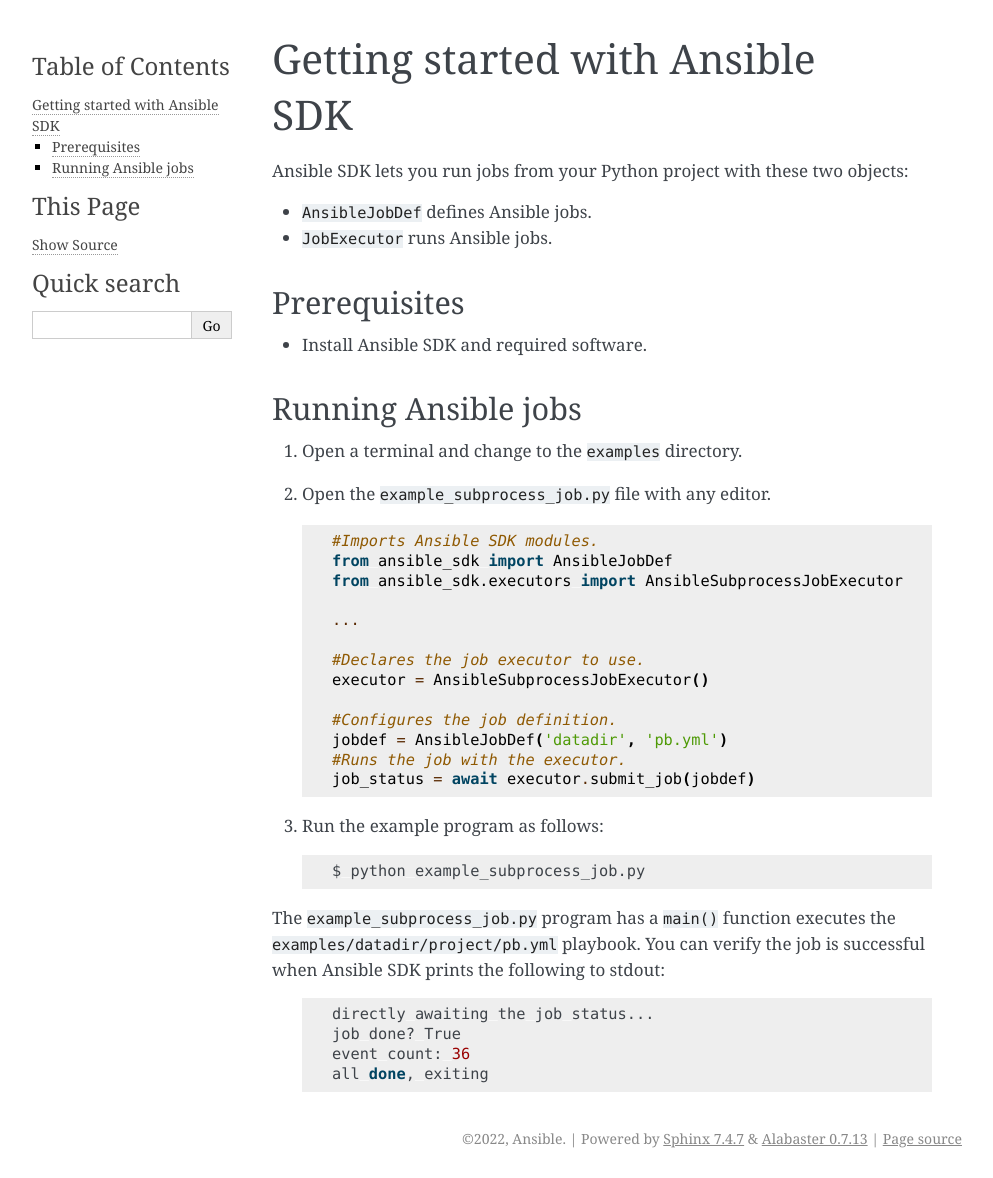
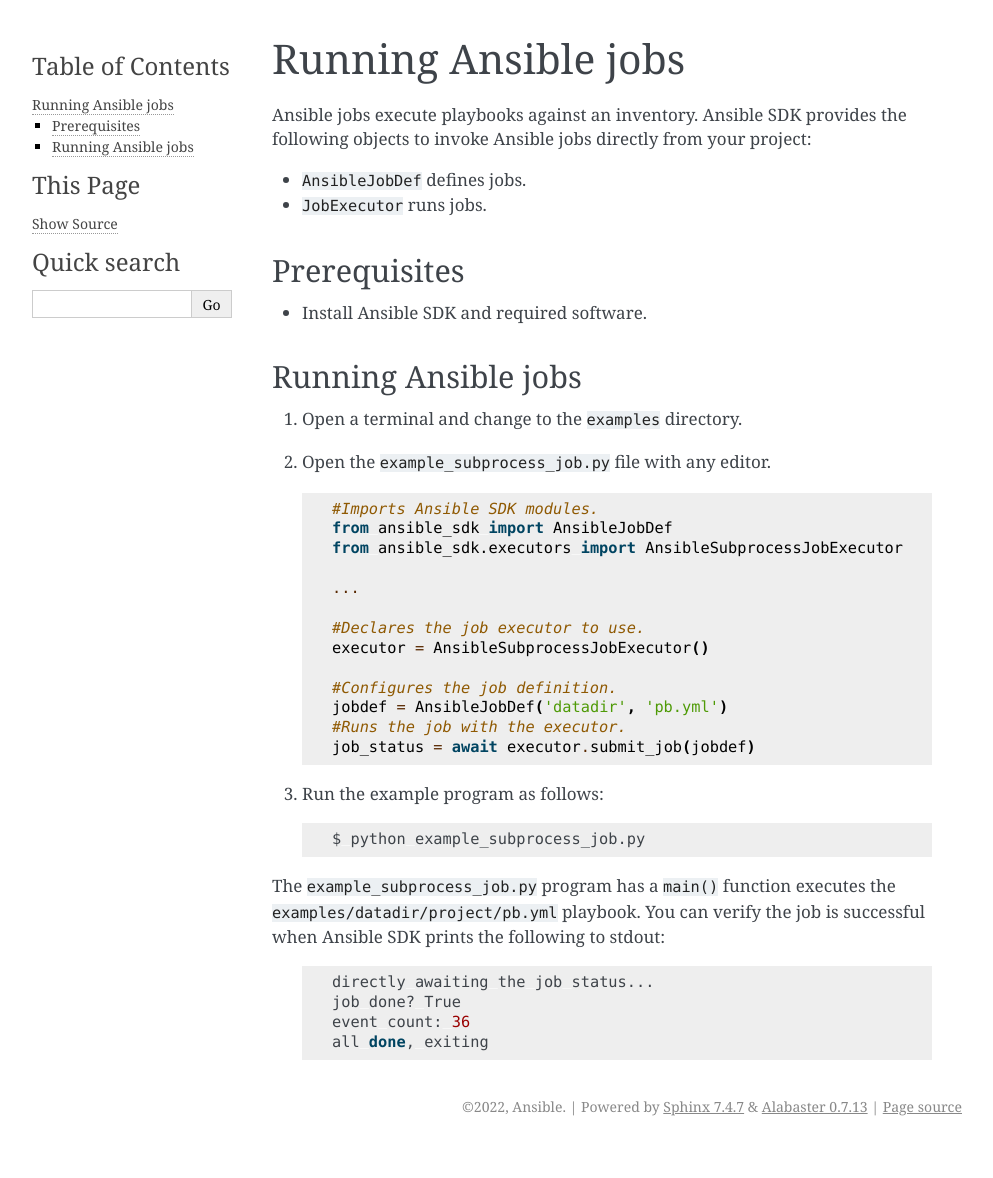
Before and after one commit to ansible/ansible-sdk, a Sphinx documentation site: the page built from docs/source/running_ansible_jobs.rst, in a window 1280 px wide. Shown: the whole page, without its empty margins (148-1141 px from the left). Built offline with Sphinx 7.4.7, drawn with Linux system fonts in a browser that asks for light colours; after the commit the page ends 1146 px from its top, so only the background shows below that.

Commit message:
remove unnecessary nesting

```diff
--- a/docs/source/index.rst
+++ b/docs/source/index.rst
@@ -9,7 +9,8 @@
 
    intro
    install
-   quickstart_guides
+   running_ansible_jobs
+   running_mesh_jobs
    troubleshooting
    faq
 
--- a/docs/source/quickstart_get_started.rst
+++ b/docs/source/running_ansible_jobs.rst
@@ -1,13 +1,14 @@
-.. _quickstart_get_started:
+.. _running_ansible_jobs:
 
-********************************
-Getting started with Ansible SDK
-********************************
+********************
+Running Ansible jobs
+********************
 
-Ansible SDK lets you run jobs from your Python project with these two objects:
+Ansible jobs execute playbooks against an inventory.
+Ansible SDK provides the following objects to invoke Ansible jobs directly from your project:
 
-* ``AnsibleJobDef`` defines Ansible jobs.
-* ``JobExecutor`` runs Ansible jobs.
+* ``AnsibleJobDef`` defines jobs.
+* ``JobExecutor`` runs jobs.
 
 Prerequisites
 =============
--- a/docs/source/quickstart_mesh.rst
+++ b/docs/source/running_mesh_jobs.rst
@@ -1,4 +1,4 @@
-.. _quickstart_mesh:
+.. _running_mesh_jobs:
 
 ****************************
 Running automation mesh jobs
```
Also changed, not shown: docs/source/quickstart_guides.rst (deleted, +0 -12 lines).
